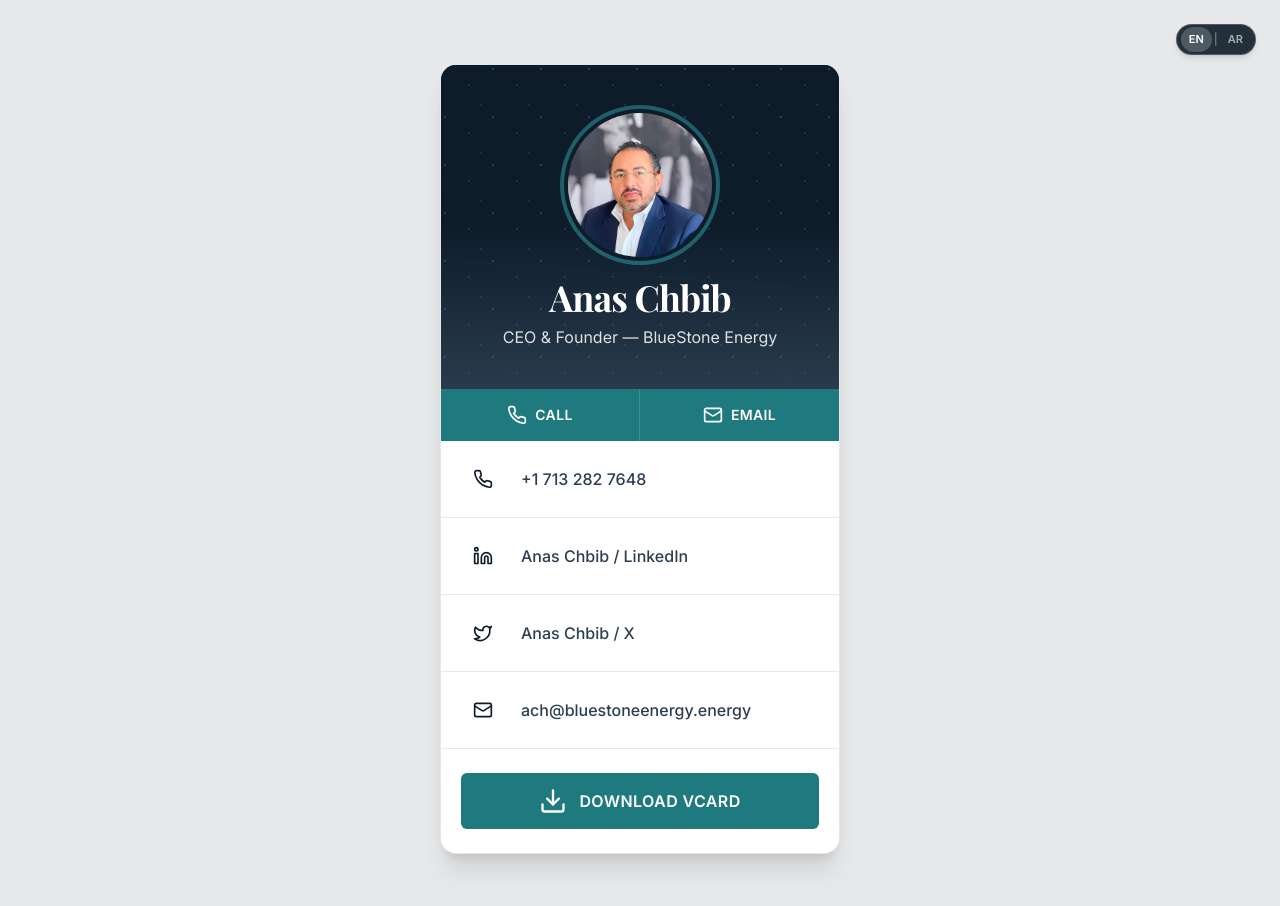
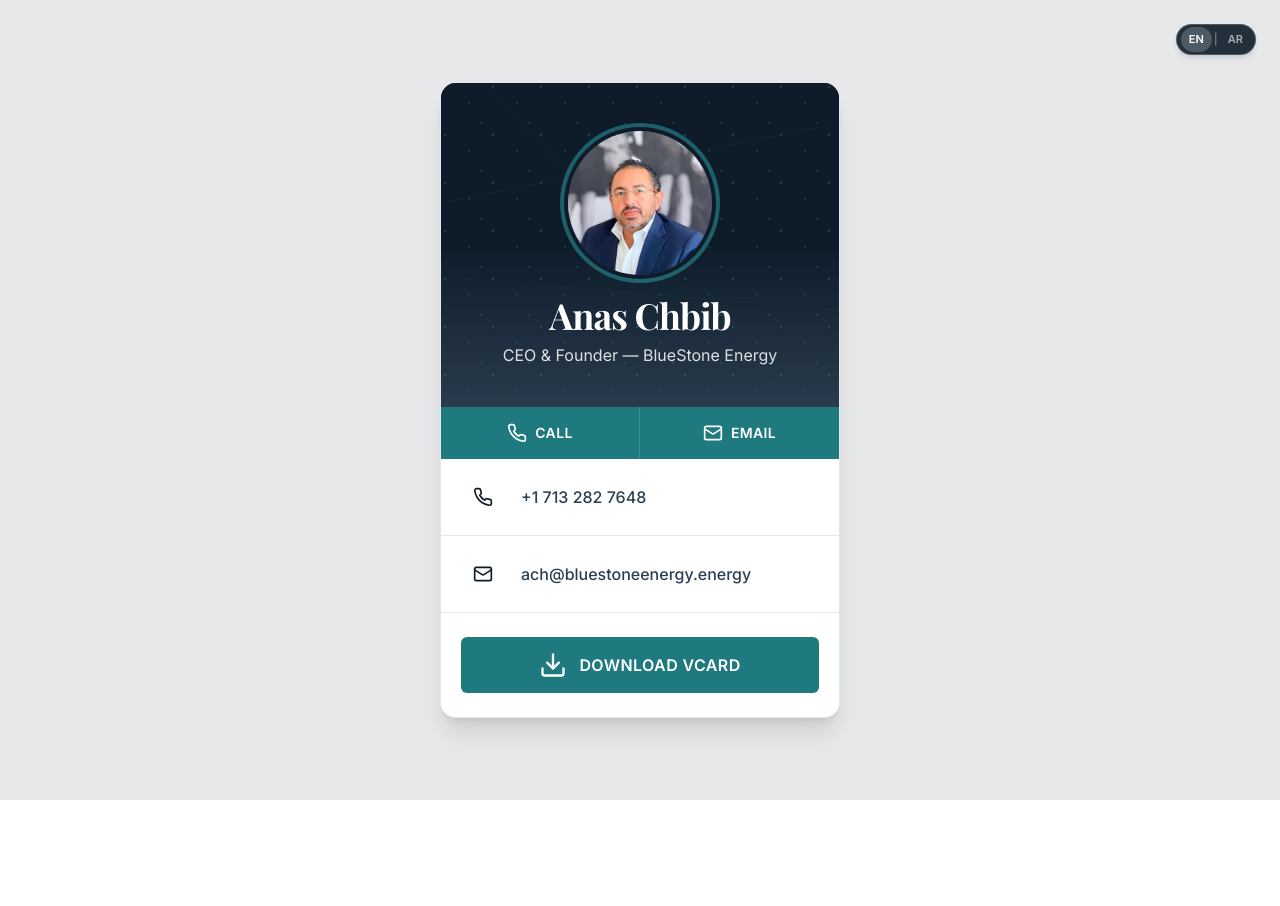
Before and after one commit to obadatarazi/BlueStone-Energy, a React (Vite) app: page /anaschbib in a window 1280 px wide. Shown: the top 906 px of the page. After the commit the page ends 800 px from the top, so only its background shows below. Built offline with nearby package versions, Linux system fonts and the light colour scheme.

Commit message:
Remove linkedin and X

```diff
--- a/src/components/pages/AnasChbibPage.jsx
+++ b/src/components/pages/AnasChbibPage.jsx
@@ -9,8 +9,8 @@
 const PHONE_DISPLAY = '+1 713 282 7648'
 const PHONE_TEL = '+17132827648'
 const EMAIL = 'ach@bluestoneenergy.energy'
-const LINKEDIN = 'https://www.linkedin.com/in/anaschbib'
-const X_URL = 'https://x.com/ChbibAnas'
+// const LINKEDIN = 'https://www.linkedin.com/in/anaschbib'
+// const X_URL = 'https://x.com/ChbibAnas'
 
 function downloadVCard() {
   const vcard = [
@@ -22,7 +22,7 @@
     'TITLE:CEO & Founder',
     `TEL;TYPE=CELL,VOICE:${PHONE_TEL}`,
     `EMAIL;TYPE=WORK:${EMAIL}`,
-    `URL:${LINKEDIN}`,
+    // `URL:${LINKEDIN}`,
     `NOTE:X: ${X_URL}`,
     'END:VCARD',
     '',
@@ -87,20 +87,20 @@
       label: PHONE_DISPLAY,
       external: false,
     },
-    {
-      key: 'linkedin',
-      icon: Linkedin,
-      href: LINKEDIN,
-      label: t('card_linkedin_line'),
-      external: true,
-    },
-    {
-      key: 'x',
-      icon: Twitter,
-      href: X_URL,
-      label: t('card_x_line'),
-      external: true,
-    },
+    // {
+    //   key: 'linkedin',
+    //   icon: Linkedin,
+    //   href: LINKEDIN,
+    //   label: t('card_linkedin_line'),
+    //   external: true,
+    // },
+    // {
+    //   key: 'x',
+    //   icon: Twitter,
+    //   href: X_URL,
+    //   label: t('card_x_line'),
+    //   external: true,
+    // },
     {
       key: 'email',
       icon: Mail,
```
